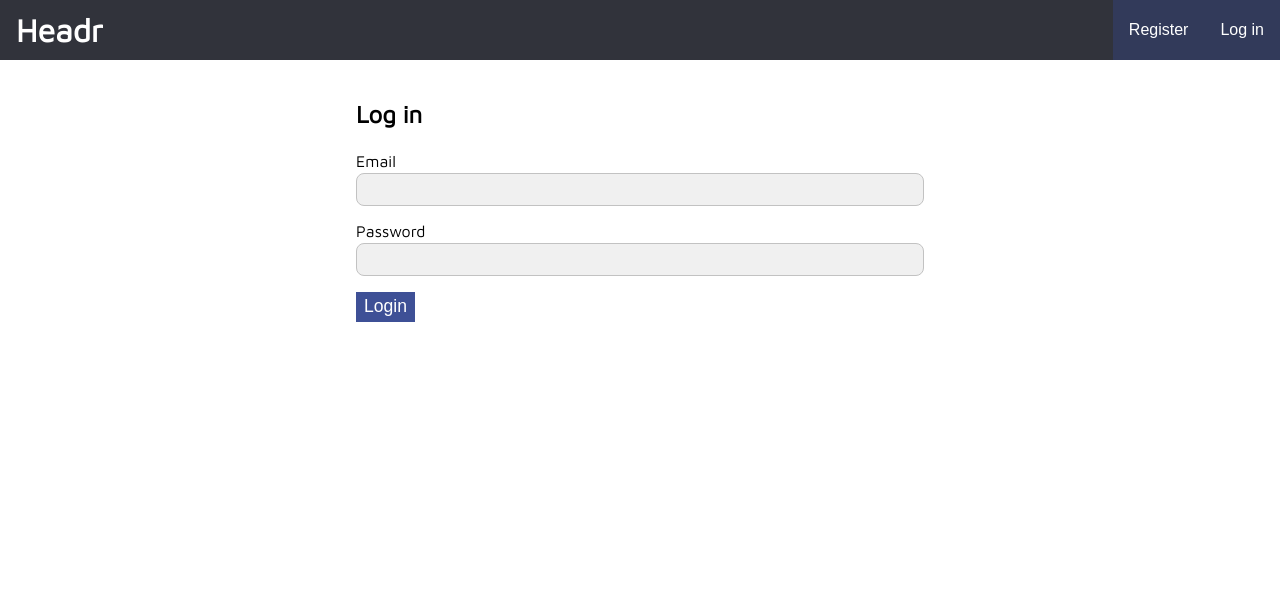
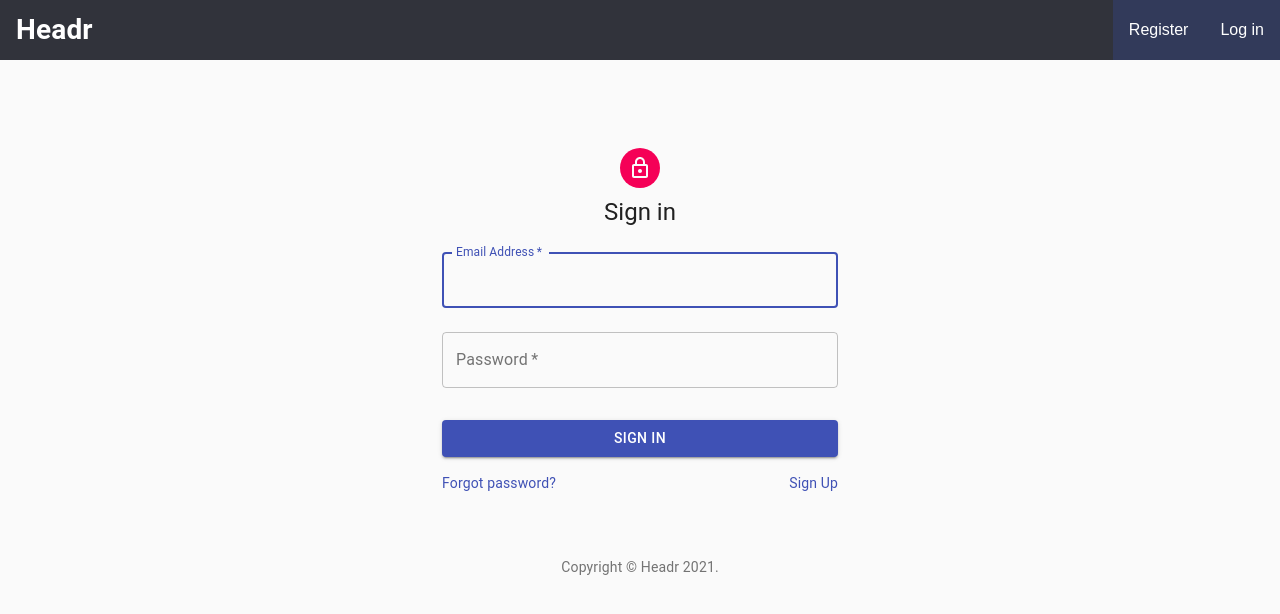
Before and after one commit to conormcadorey/React-MongoDB-Football-Coaching-Application-Frontend, a React (Create React App) app: page /login in a window 1280 px wide. Shown: the top 614 px of the page. Built offline with nearby package versions, Linux system fonts and the light colour scheme; no server answers.

Commit message:
Updating user forms

```diff
--- a/package.json
+++ b/package.json
@@ -5,6 +5,7 @@
   "dependencies": {
     "@material-ui/core": "^4.11.2",
     "@material-ui/icons": "^4.11.2",
+    "@material-ui/lab": "^4.0.0-alpha.57",
     "@testing-library/jest-dom": "^5.11.9",
     "@testing-library/react": "^11.2.3",
     "@testing-library/user-event": "^12.6.1",
--- a/src/components/Errors.js
+++ b/src/components/Errors.js
@@ -1,11 +1,56 @@
 import React from "react";
+import { makeStyles } from '@material-ui/core/styles';
+import Alert from '@material-ui/lab/Alert';
+import IconButton from '@material-ui/core/IconButton';
+import Collapse from '@material-ui/core/Collapse';
+import CloseIcon from '@material-ui/icons/Close';
+
+const useStyles = makeStyles((theme) => ({
+
+  root: {
+    width: '100%',
+    '& > * + *': {
+      marginTop: theme.spacing(2),
+    },
+  },
+}));
+
+/*
+<div className="error-notice">
+        <span>{props.message}</span>
+        <button onClick={props.clearError}>X</button>
+    </div>
+*/
 
 //returns something from props
 export default function ErrorNotice(props) {
+
+    const [open, setOpen] = React.useState(true);
+    const classes = useStyles();
+
     return (
-    <div className="error-notice">
-        <span>{props.message}</span>
-        <button onClick={props.clearError}>X</button>
+
+        <div className={classes.root}>
+      <Collapse in={open}>
+        <Alert severity="error" variant="filled"
+          action={
+            <IconButton
+              aria-label="close"
+              color="inherit"
+              size="small"
+              onClick={() => {
+                setOpen(false);
+              }}
+            >
+              <CloseIcon fontSize="inherit" />
+            </IconButton>
+          }
+        >
+          {props.message}
+        </Alert>
+      </Collapse>
+
     </div>
+
     );
 }
--- a/src/components/auth/Login.js
+++ b/src/components/auth/Login.js
@@ -4,7 +4,21 @@ import UserContext from "../../context/UserContext";
 import Axios from "axios";
 import ErrorNotice from "../Errors";
 
+import Avatar from '@material-ui/core/Avatar';
+import Button from '@material-ui/core/Button';
+import CssBaseline from '@material-ui/core/CssBaseline';
+import TextField from '@material-ui/core/TextField';
+import FormControlLabel from '@material-ui/core/FormControlLabel';
+import Link from '@material-ui/core/Link';
+import Grid from '@material-ui/core/Grid';
+import Box from '@material-ui/core/Box';
+import LockOutlinedIcon from '@material-ui/icons/LockOutlined';
+import Typography from '@material-ui/core/Typography';
+import { makeStyles } from '@material-ui/core/styles';
+import Container from '@material-ui/core/Container';
+
 export default function Login() {
+
   const [email, setEmail] = useState();
   const [password, setPassword] = useState();
   const [error, setError] = useState();
@@ -33,29 +47,113 @@ export default function Login() {
       err.response.data.msg && setError(err.response.data.msg);
     }
   };
+
+  //Copyright
+  function Copyright() {
+    return (
+      <Typography variant="body2" color="textSecondary" align="center">
+        {'Copyright © '}
+        <Link color="inherit" href="https://material-ui.com/">
+          Headr
+        </Link>{' '}
+        {new Date().getFullYear()}
+        {'.'}
+      </Typography>
+    );
+  }
+
+  const useStyles = makeStyles((theme) => ({
+    paper: {
+      marginTop: theme.spacing(8),
+      display: 'flex',
+      flexDirection: 'column',
+      alignItems: 'center',
+    },
+    avatar: {
+      margin: theme.spacing(1),
+      backgroundColor: theme.palette.secondary.main,
+    },
+    form: {
+      width: '100%', // Fix IE 11 issue.
+      marginTop: theme.spacing(1),
+    },
+    submit: {
+      margin: theme.spacing(3, 0, 2),
+    },
+  }));
+
+  const classes = useStyles();
+
   return (
     <div className="page">
-      <h2>Log in</h2>
       {error && (
         <ErrorNotice message={error} clearError={() => setError(undefined)} />
       )}
-      <form className="form" onSubmit={submit}>
-        <label htmlFor="login-email">Email</label>
-        <input
+
+      <Container component="main" maxWidth="xs">
+      <CssBaseline />
+      <div className={classes.paper}>
+        <Avatar className={classes.avatar}>
+          <LockOutlinedIcon />
+        </Avatar>
+        <Typography component="h1" variant="h5">
+          Sign in
+        </Typography>
+        <form className={classes.form} noValidate onSubmit={submit}>
+          <TextField
+            variant="outlined"
+            margin="normal"
+            required
+            fullWidth
             id="login-email"
             type="email"
-          onChange={(e) => setEmail(e.target.value)} //trigger event when field changes to update state
+            label="Email Address"
+            name="email"
+            autoComplete="email"
+            autoFocus
+            onChange={(e) => setEmail(e.target.value)}
           />
-
-        <label htmlFor="login-password">Password</label>
-        <input
+          <TextField
+            variant="outlined"
+            margin="normal"
+            required
+            fullWidth
+            name="password"
+            label="Password"
+            type="password"
             id="login-password"
-          type="password"
+            autoComplete="current-password"
             onChange={(e) => setPassword(e.target.value)}
           />
 
-        <input type="submit" value="Login" />
+          <Button
+            type="submit"
+            fullWidth
+            variant="contained"
+            color="primary"
+            className={classes.submit}
+          >
+            Sign In
+          </Button>
+          <Grid container>
+            <Grid item xs>
+              <Link href="#" variant="body2">
+                Forgot password?
+              </Link>
+            </Grid>
+            <Grid item>
+              <Link href="#" variant="body2">
+                {"Sign Up"}
+              </Link>
+            </Grid>
+          </Grid>
         </form>
+      </div>
+      <Box mt={8}>
+        <Copyright />
+      </Box>
+    </Container>
+
     </div>
   );
 }
--- a/src/components/pages/Home.js
+++ b/src/components/pages/Home.js
@@ -19,7 +19,6 @@ export default function Home() {
             {userData.user ? (
             <>
             <h1>Hello {userData.user.userName}!</h1>
-            <h1>Hello {userData.user.id}!</h1>
             <p>Select from an option below to begin</p>
             <nav>
             <Link to="/match">
--- a/src/components/pages/Test.js
+++ b/src/components/pages/Test.js
@@ -3,6 +3,12 @@ import { useHistory } from "react-router-dom";
 import UserContext from "../../context/UserContext";
 import axios from "axios";
 import ErrorNotice from "../Errors";
+
+import Button from '@material-ui/core/Button';
+import CssBaseline from '@material-ui/core/CssBaseline';
+import TextField from '@material-ui/core/TextField';
+import { makeStyles } from '@material-ui/core/styles';
+import Container from '@material-ui/core/Container';
 
 export default function Test() {
   //state
@@ -48,38 +54,99 @@ export default function Test() {
     }
   };
 
+  const useStyles = makeStyles((theme) => ({
+    paper: {
+      marginTop: theme.spacing(8),
+      display: 'flex',
+      flexDirection: 'column',
+      alignItems: 'center',
+    },
+    avatar: {
+      margin: theme.spacing(1),
+      backgroundColor: theme.palette.secondary.main,
+    },
+    form: {
+      width: '100%', // Fix IE 11 issue.
+      marginTop: theme.spacing(1),
+    },
+    submit: {
+      margin: theme.spacing(3, 0, 2),
+    },
+  }));
+
+  const classes = useStyles();
+
     return (
         <div className="page">
-        <h2>Register</h2>
+        <h2>Create a new player</h2>
         {/*if error- create an error notice component */}
         {error && (
           <ErrorNotice message={error} clearError={() => setError(undefined)} />
         )}
 
-      <form className="form" onSubmit={submit}>
-          <label htmlFor="register-player-name">Name</label>
-          <input
+        <Container component="main" maxWidth="xs">
+      <CssBaseline />
+      <div className={classes.paper}>
+        <form className={classes.form} noValidate onSubmit={submit}>
+          <TextField
+            variant="outlined"
+            margin="normal"
+            required
+            fullWidth
             id="register-player-name"
             type="text"
+            label="First name"
+            autoFocus
             onChange={(e) => setName(e.target.value)}
           />
-
-          <label htmlFor="register-player-position">Position</label>
-          <input
+          <TextField
+            variant="outlined"
+            margin="normal"
+            required
+            fullWidth
+            label="Player's main position"
             id="register-player-position"
             type="text"
             onChange={(e) => setPosition(e.target.value)}
           />
-
-          <label htmlFor="register-player-number">Player Number</label>
-          <input
+          <TextField
+            variant="outlined"
+            margin="normal"
+            required
+            fullWidth
+            label="Player's main position"
             id="register-player-number"
             type="text"
             onChange={(e) => setNumber(e.target.value)}
           />
 
-          <input type="submit" value="Register" />
+          <Button
+            type="submit"
+            fullWidth
+            variant="contained"
+            color="primary"
+            className={classes.submit}
+          >
+            Create Player
+          </Button>
         </form>
+      </div>
+
+    </Container>
+
+
+
+
+
+
+
+
+
+
+
+
+
+
       </div>
     );
 }
```
Also changed, not shown: 2 other files (tests, documents, lock files or other folders). Lines whose indentation alone changed are shown as unchanged.
